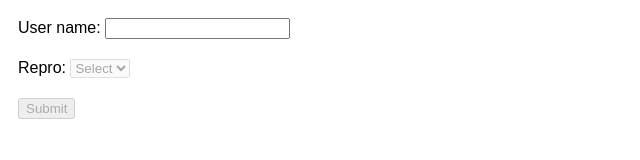
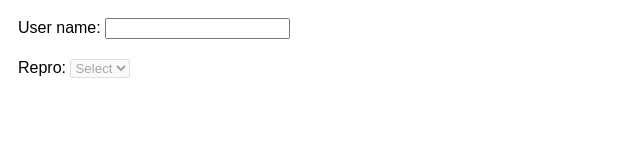
Before and after one commit to ldicarro/git-event-checker, a plain HTML site: page index.html in a window 1280 px wide. Shown: the whole page, without its empty margins (0-640 px from the left). Drawn offline with Linux system fonts and the light colour scheme.

Commit message:
remove submit button

```diff
--- a/index.html
+++ b/index.html
@@ -24,9 +24,6 @@
                         <option>Select</option>
                     </select>
                 </div>
-                <div class="form-row">
-                    <button class="submit-btn" id="submit" disabled="disabled">Submit</button>
-                </div>
             </div>
             <div class="results" id="results">
 
```
